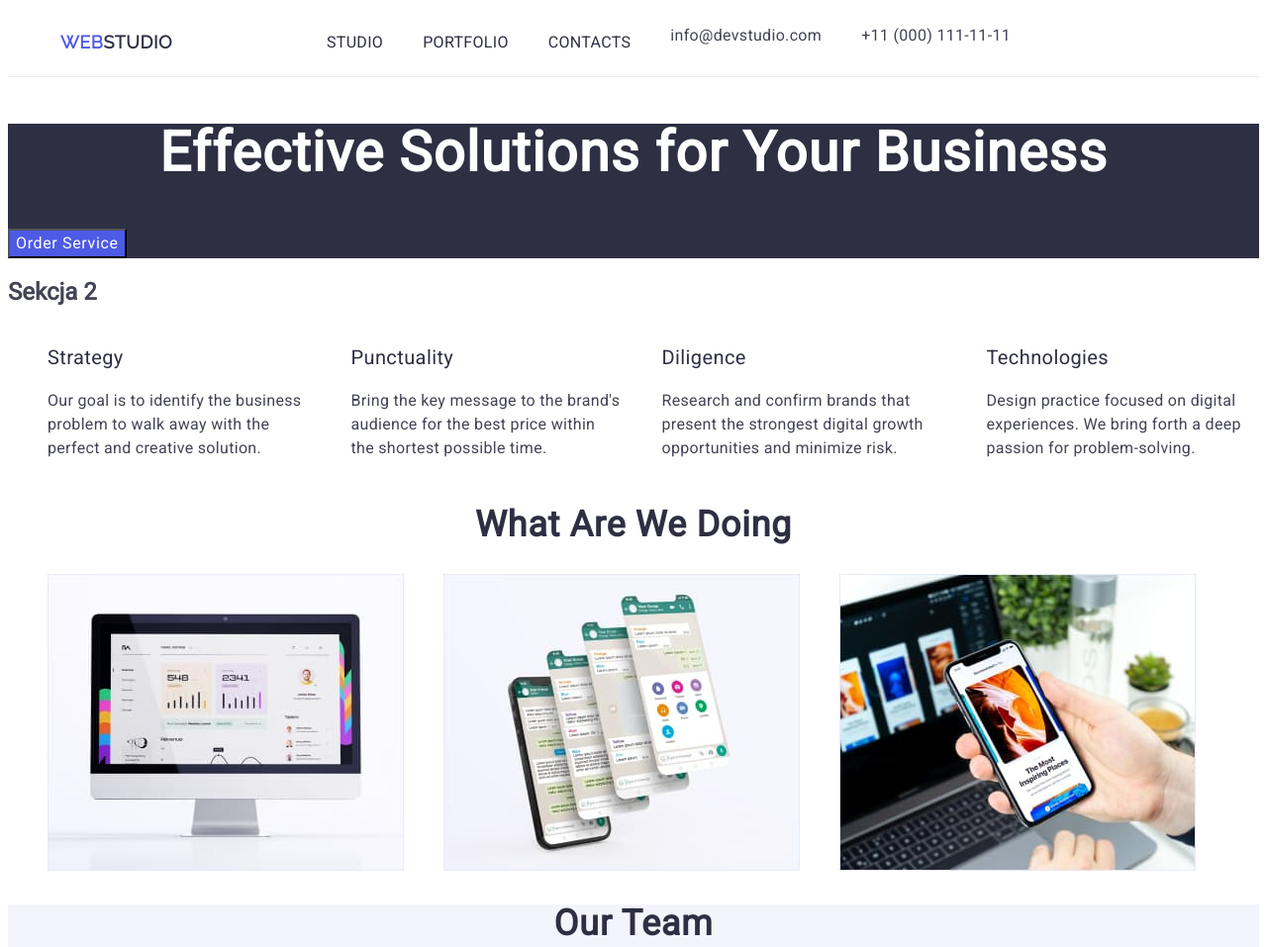
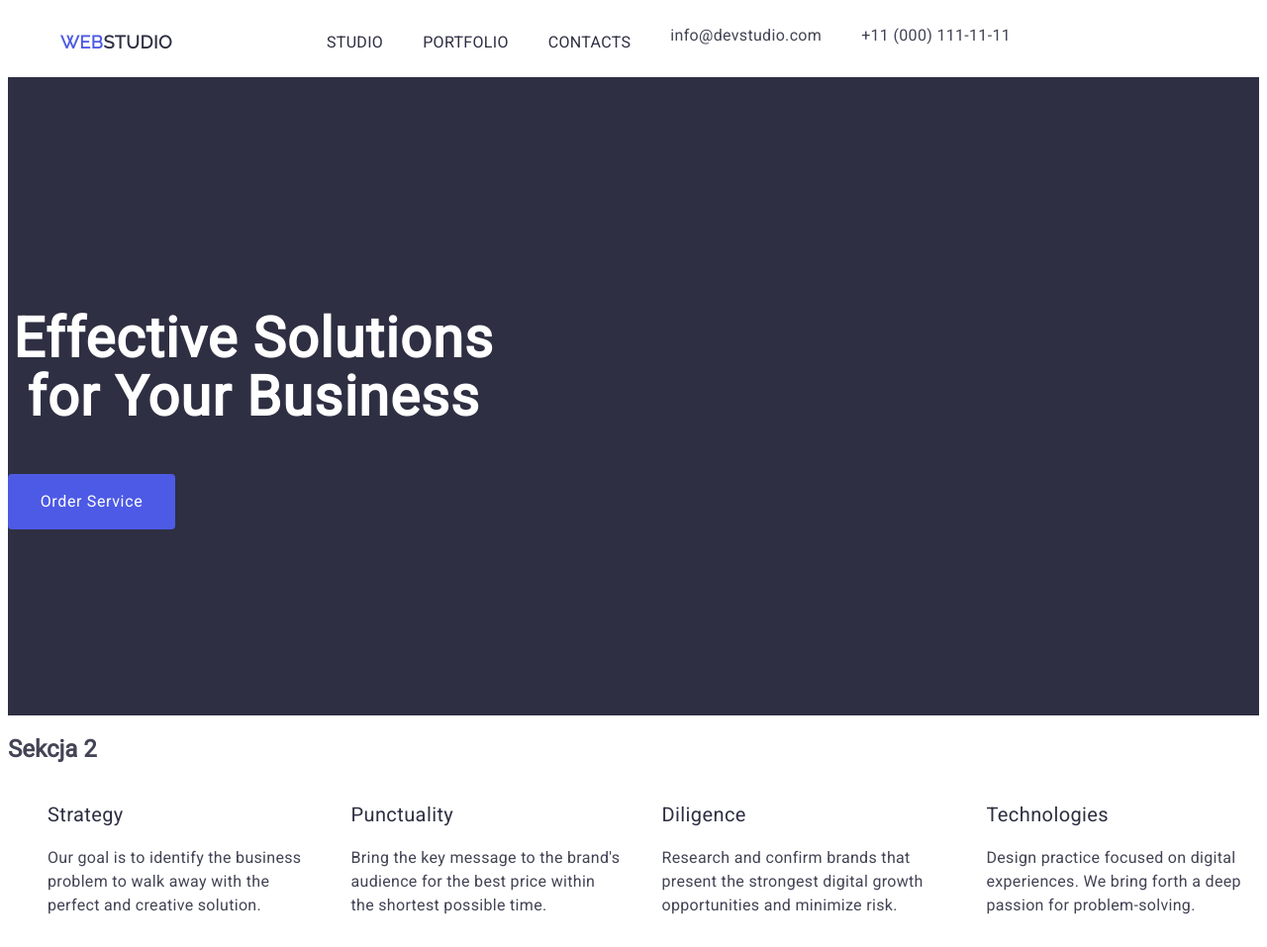
Before and after one commit to Michal901/goit-markup-hw-03, a plain HTML site: page index.html in a window 1280 px wide. Shown: the top 957 px of the page at 99% size. Drawn offline with Linux system fonts and the light colour scheme.

Commit message:
Update style.css

```diff
--- a/css/style.css
+++ b/css/style.css
@@ -120,6 +120,7 @@ a.hover-menu-sec:focus {
 
 .first-section {
   background-color: var(--custom-link-color);
+  padding: 188px 0;
 }
 .h-one {
   font-size: 56px;
@@ -127,6 +128,7 @@ a.hover-menu-sec:focus {
   text-align: center;
   letter-spacing: 0.02em;
   color: var(--background-color);
+  max-width: 496px;
 }
 .first-section-button {
   background-color: var(--hover-color);
@@ -137,6 +139,11 @@ a.hover-menu-sec:focus {
   letter-spacing: 0.04em;
   color: var(--background-color);
   cursor: pointer;
+  display: block;
+  min-width: 169px;
+  height: 56px;
+  border: none;
+  border-radius: 4px;
 }
 .first-section-button:hover {
   background-color: var(--button-menu-color);
```
